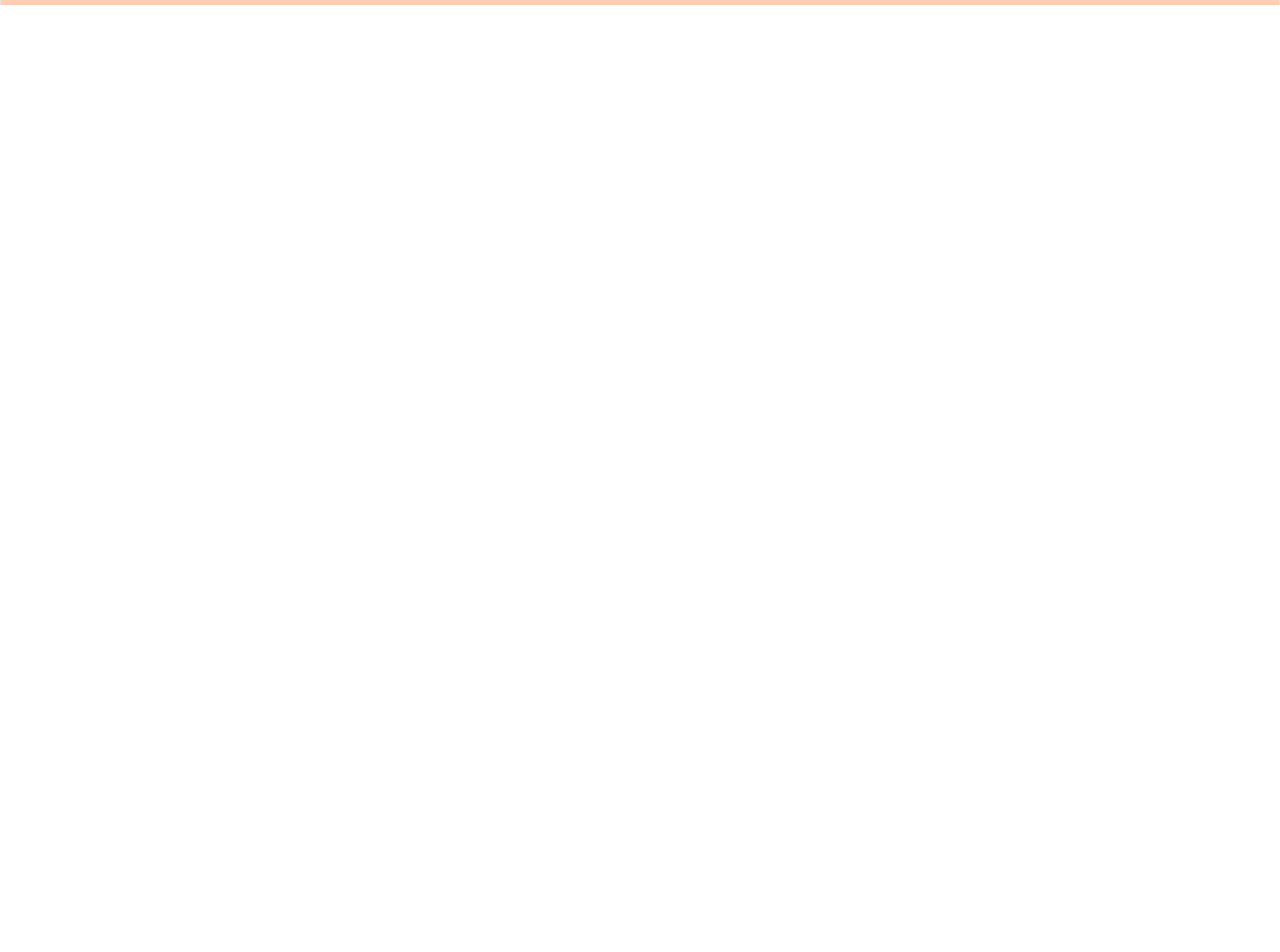
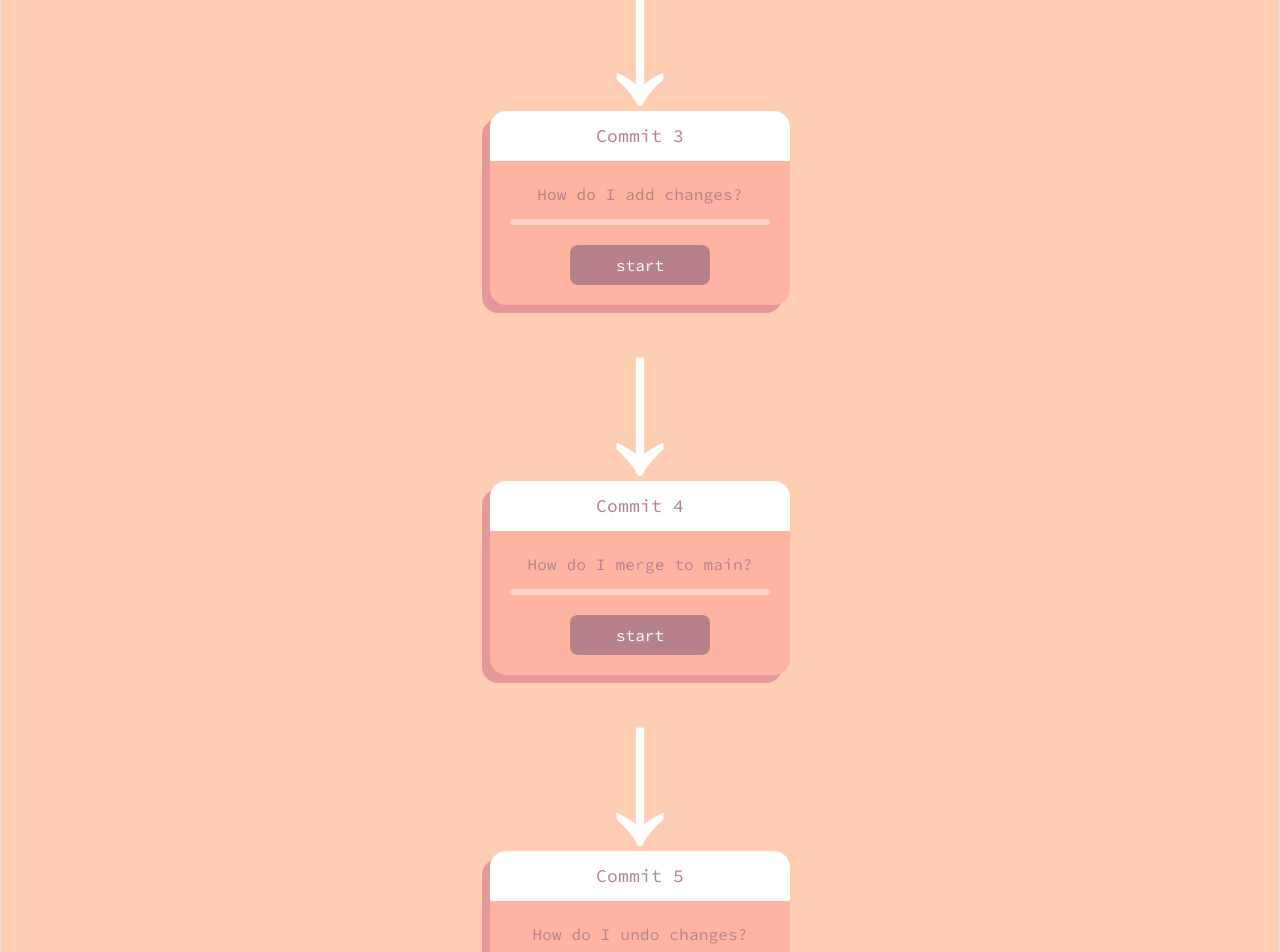
Before and after one commit to dlw1rm4/git-it, a React (Vite) app: page /git-it/lessons in a window 1280 px wide. Shown: the part 1060-2012 px from the top of the page. Before the commit the page ends 1065 px from the top, so only its background shows below. Built offline with nearby package versions, Linux system fonts and the light colour scheme; a web font is replaced by a local one.

Commit message:
added stubs for lessons 3, 4, 5, 6

```diff
--- a/src/pages/lessons.tsx
+++ b/src/pages/lessons.tsx
@@ -12,6 +12,21 @@ const lessons = [
         id: 2,
         commit: 'Commit 2',
         title: 'What is a branch?',
+        progress: 0,
+    } , {
+        id: 3,
+        commit: 'Commit 3',
+        title: 'How do I add changes?',
+        progress: 0,
+    } , {
+        id: 4,
+        commit: 'Commit 4',
+        title: 'How do I merge to main?',
+        progress: 0,
+    } , {
+        id: 5,
+        commit: 'Commit 5',
+        title: 'How do I undo changes?',
         progress: 0,
     }
 ]
```
